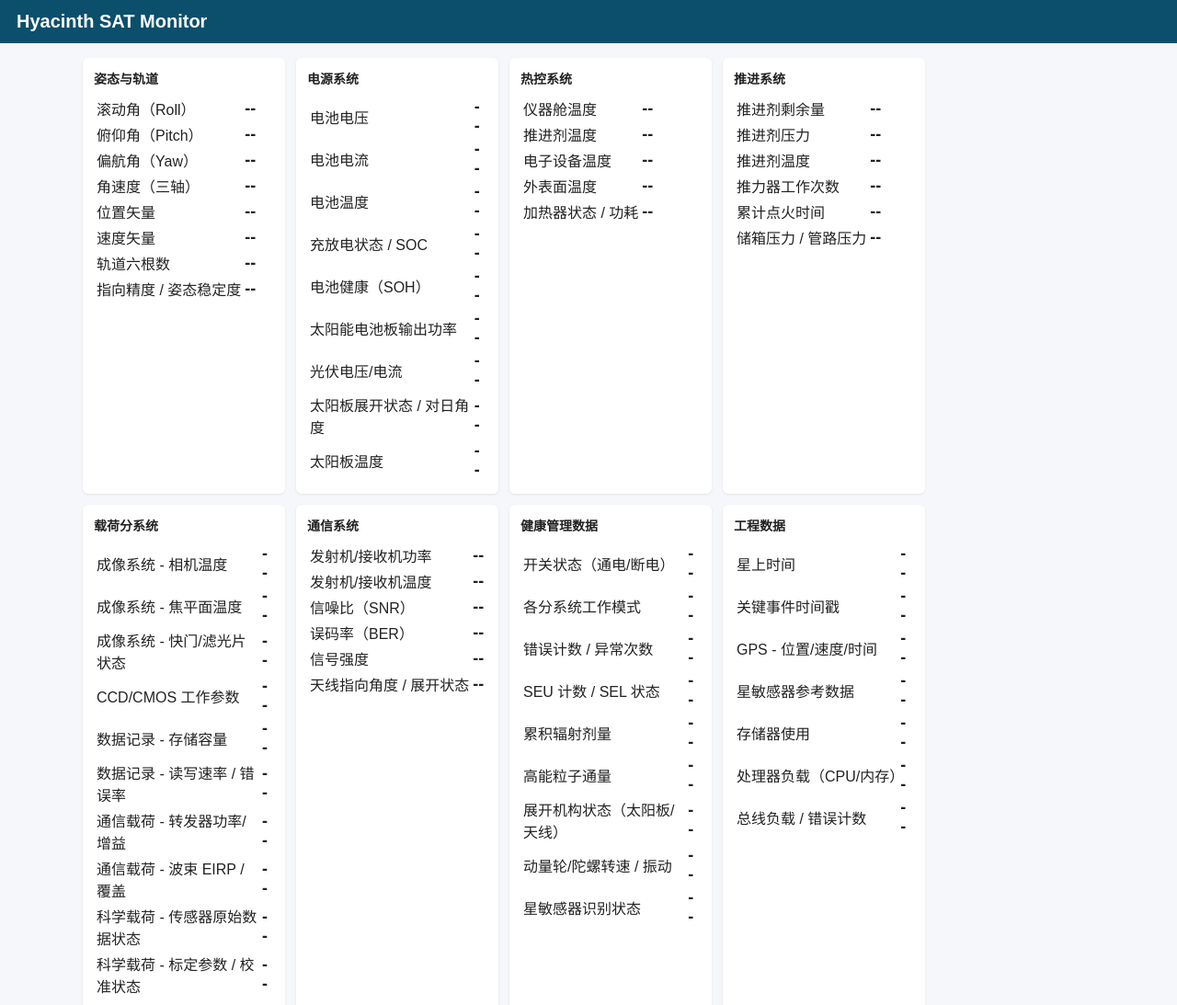
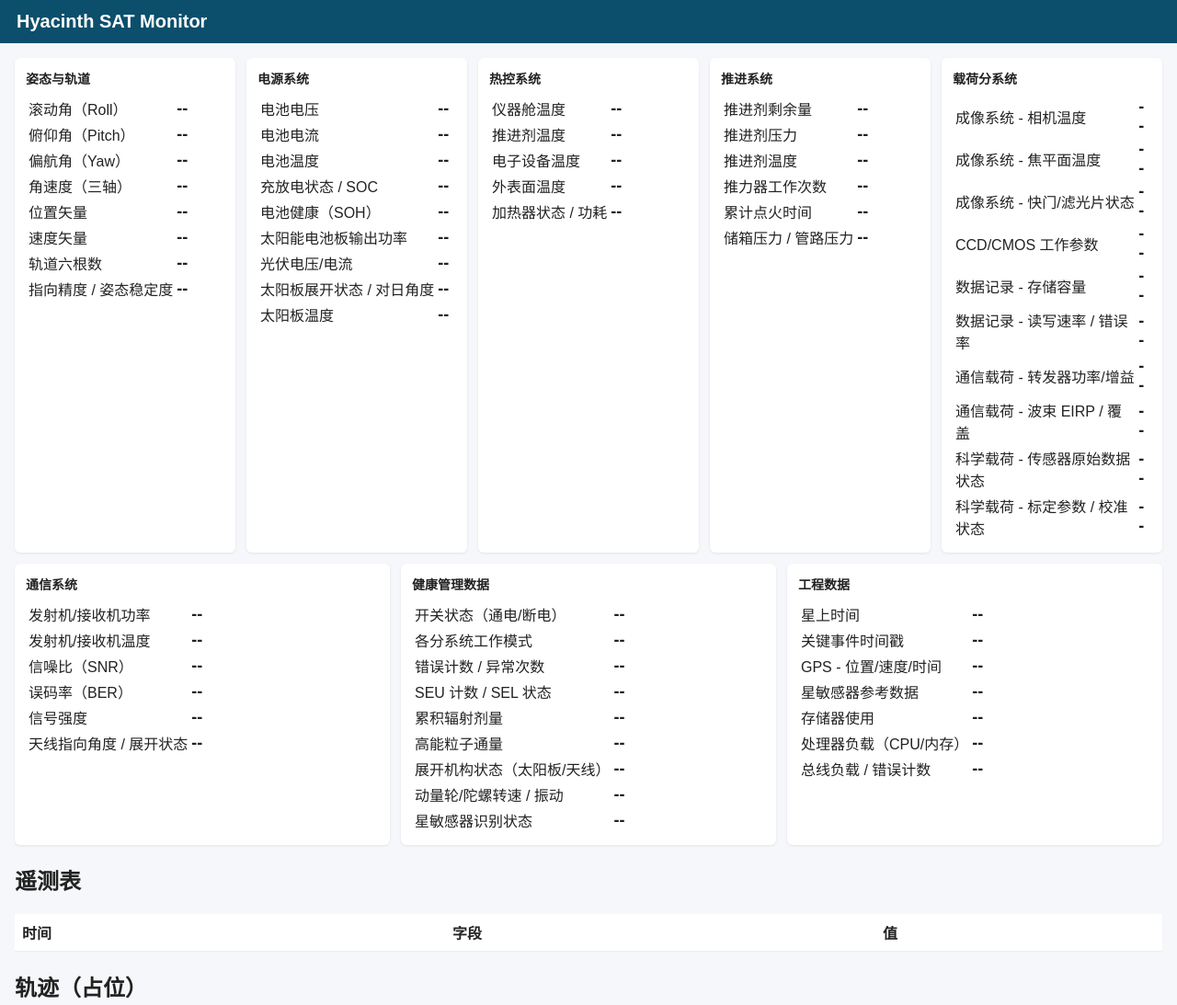
Before and after one commit to HyacinthSat/hyacinthwf, a plain HTML site: page index.html in a window 1280 px wide. Shown: the top 1093 px of the page at 92% size. Drawn offline with nearby package versions, Linux system fonts and the light colour scheme.

Commit message:
style update 002 section card adjustment flex fix

```diff
--- a/src/css/style.css
+++ b/src/css/style.css
@@ -2,10 +2,10 @@
 html,body{height:100%;margin:0;font-family:Arial,Helvetica,sans-serif;background:#f5f7fa;color:#222}
 header{background:#0b4f6c;color:#fff;padding:12px 18px}
 header h1{margin:0;font-size:20px}
-main{padding:16px;max-width:1100px;margin:0 auto}
+main{padding:16px;max-width:1800px;margin:0 auto}
 .cards{display:flex;gap:12px;flex-wrap:wrap;margin-bottom:18px}
-.cards .card{background:#fff;border-radius:6px;padding:12px;box-shadow:0 1px 3px rgba(0,0,0,.08);flex:0 0 20%;min-width:220px;box-sizing:border-box}
-.card-payload,.card-comm{flex:0 0 50%;min-width:320px}
+.cards .card{background:#fff;border-radius:6px;padding:12px;box-shadow:0 1px 3px rgba(0,0,0,.08);flex:1 1 18%;min-width:220px;box-sizing:border-box}
+.card-payload,.card-comm{flex:1 1 48%;min-width:320px}
 .card h3{margin:0 0 8px 0;font-size:14px}
 .value{font-size:18px;font-weight:600}
 #telemetry-table{width:100%;border-collapse:collapse;background:#fff}
```
